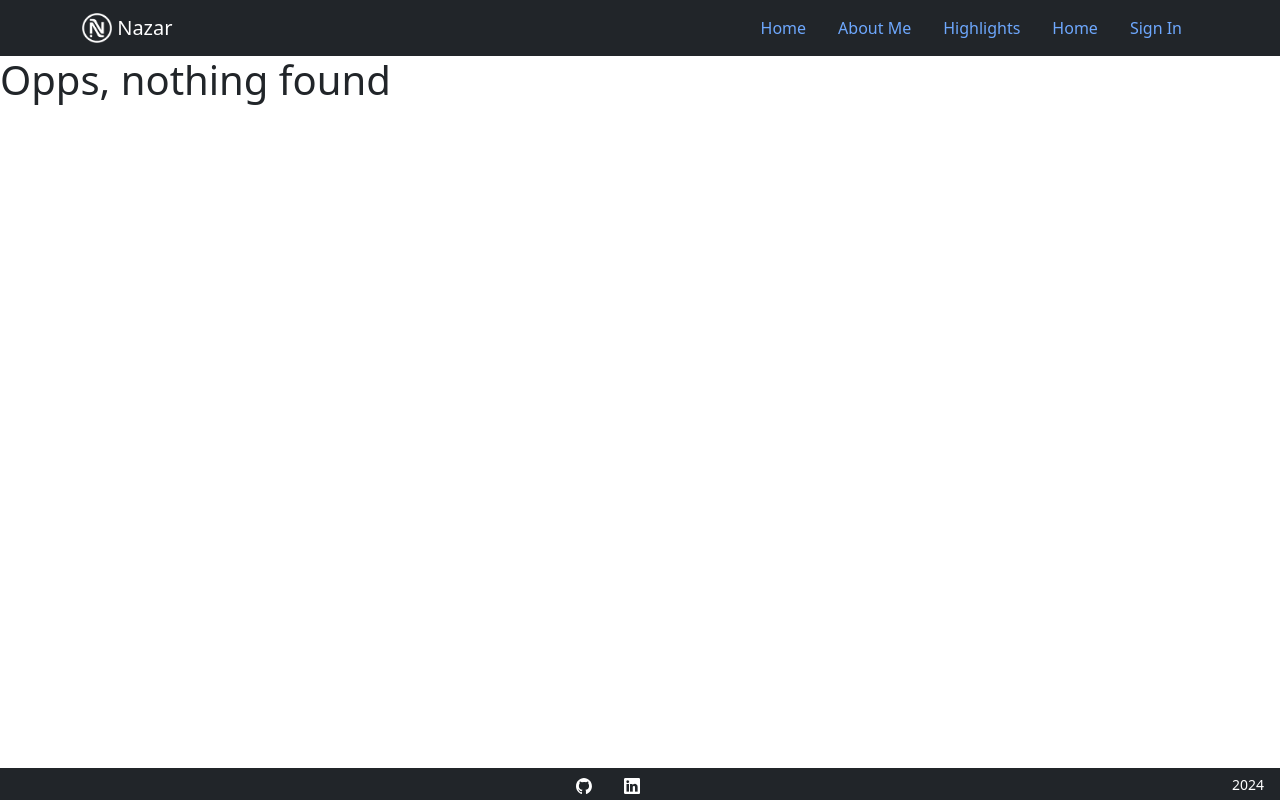
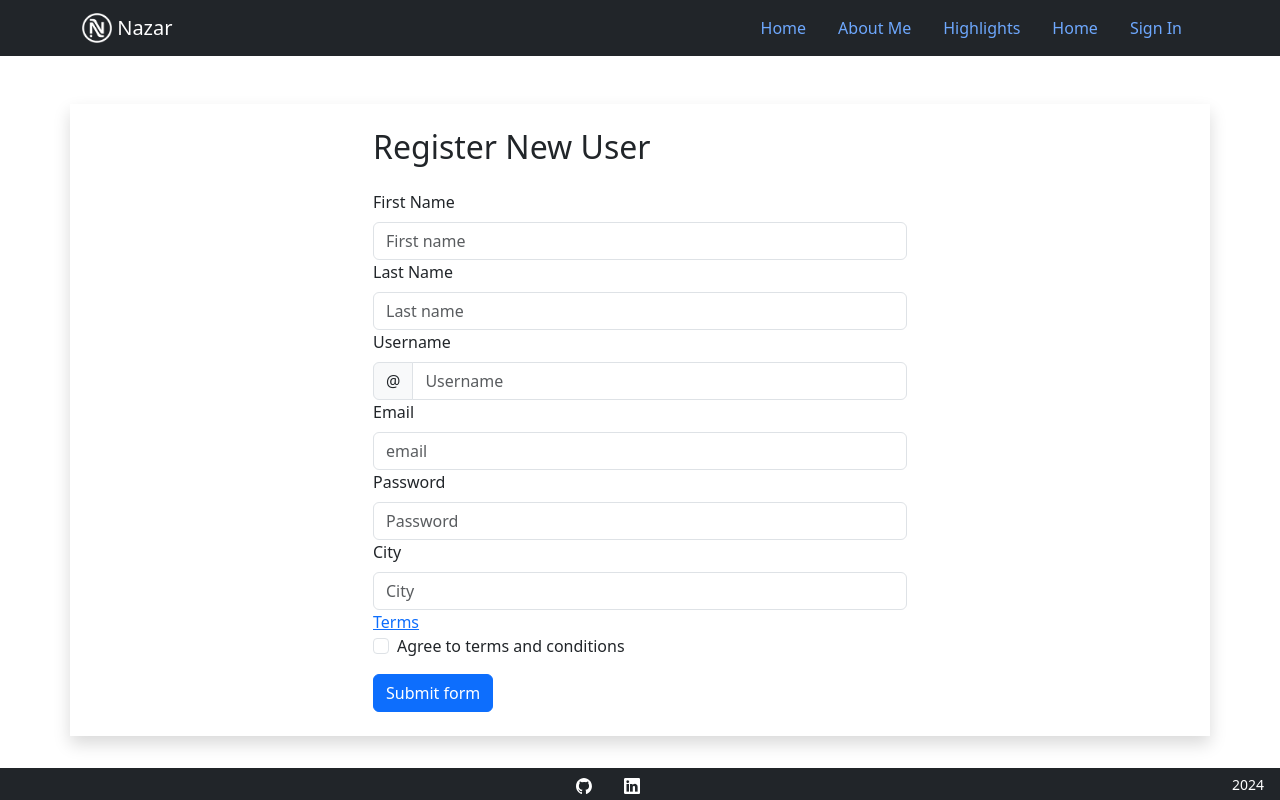
Before and after one commit to nnakapeliukh/personalSite, a React (Create React App) app: page /signup in a window 1280 px wide. Built offline with nearby package versions, Linux system fonts and the light colour scheme.

Commit message:
Add signup

```diff
--- a/src/App.tsx
+++ b/src/App.tsx
@@ -6,12 +6,19 @@ import NavigationBar from "./components/navBar";
 import MainPage from "./components/MainPage/mainPage";
 import NoPage from "./components/NoPage/NoPage";
 import { Routes, Route } from "react-router-dom";
+import SignIn from "./components/Auth/signIn";
+import 'bootstrap/dist/css/bootstrap.css';
+import SignUp from "./components/Auth/signup";
+import Terms from "./components/Auth/terms";
 
 function App() {
   return (
     <Routes>
       <Route path="/" element={<NavigationBar />}>
         <Route index element={<MainPage />} />
+        <Route path="signin" element={<SignIn />} />
+        <Route path="signup" element={<SignUp />} />
+        <Route path="terms" element={<Terms />} />
         <Route path="*" element={<NoPage />} />
       </Route>
     </Routes>
--- /dev/null
+++ b/src/components/Auth/signup.tsx
@@ -0,0 +1,177 @@
+// import { useState } from "react";
+import Button from "react-bootstrap/Button";
+import Col from "react-bootstrap/Col";
+import Form from "react-bootstrap/Form";
+import InputGroup from "react-bootstrap/InputGroup";
+import React from "react";
+import Container from "react-bootstrap/Container";
+import { Row } from "react-bootstrap";
+import { Link } from "react-router-dom";
+import axios from "axios";
+import * as formik from "formik";
+import * as yup from "yup";
+
+function SignUp() {
+  const { Formik } = formik;
+
+  const schema = yup.object().shape({
+    firstName: yup.string().required().min(3),
+    lastName: yup.string().required().min(3),
+    username: yup.string().required().min(5),
+    email: yup.string().required(),
+    password: yup.string().required().min(6),
+    city: yup.string().required(),
+    terms: yup.bool().required().oneOf([true], "Terms must be accepted"),
+  });
+
+  return (
+    <Container fluid="sm" className="shadow mt-5 p-4 s">
+      <Row className="justify-content-center">
+        <Col md={6}>
+          <h2 className="mb-4">Register New User</h2>
+
+          <Formik
+            validationSchema={schema}
+            onSubmit={async (data) => {
+              console.log(data);
+              // console.log("adding ", fname);
+              try {
+                const response = await axios.post(
+                  "http://localhost:3060/api/users",
+                  data
+                );
+
+                console.log(response);
+              } catch (error) {
+                console.log(error);
+              }
+            }}
+            initialValues={{
+              firstName: "",
+              lastName: "",
+              username: "",
+              email: "",
+              password: "",
+              city: "",
+              terms: false,
+            }}
+          >
+            {({ handleSubmit, handleChange, values, errors }) => (
+              <Form noValidate onSubmit={handleSubmit}>
+                <Form.Group controlId="validationFormikFisrtName">
+                  <Form.Label>First Name</Form.Label>
+                  <Form.Control
+                    type="text"
+                    placeholder="First name"
+                    name="firstName"
+                    value={values.firstName}
+                    onChange={handleChange}
+                    isInvalid={!!errors.firstName}
+                  />
+                  <Form.Control.Feedback type="invalid">
+                    {errors.firstName}
+                  </Form.Control.Feedback>
+                </Form.Group>
+
+                <Form.Group controlId="validationFormikLastName">
+                  <Form.Label>Last Name</Form.Label>
+                  <Form.Control
+                    type="text"
+                    placeholder="Last name"
+                    name="lastName"
+                    value={values.lastName}
+                    onChange={handleChange}
+                    isInvalid={!!errors.lastName}
+                  />
+                  <Form.Control.Feedback type="invalid">
+                    {errors.lastName}
+                  </Form.Control.Feedback>
+                </Form.Group>
+                <Form.Group as={Col} controlId="validationFormikUsername">
+                  <Form.Label>Username</Form.Label>
+                  <InputGroup hasValidation>
+                    <InputGroup.Text id="inputGroupPrepend">@</InputGroup.Text>
+                    <Form.Control
+                      type="text"
+                      placeholder="Username"
+                      aria-describedby="inputGroupPrepend"
+                      name="username"
+                      value={values.username}
+                      onChange={handleChange}
+                      isInvalid={!!errors.username}
+                    />
+                    <Form.Control.Feedback type="invalid">
+                      {errors.username}
+                    </Form.Control.Feedback>
+                  </InputGroup>
+                </Form.Group>
+                <Form.Group as={Col} controlId="validationFormik03">
+                  <Form.Label>Email</Form.Label>
+                  <Form.Control
+                    type="email"
+                    placeholder="email"
+                    name="email"
+                    value={values.email}
+                    onChange={handleChange}
+                    isInvalid={!!errors.email}
+                  />
+
+                  <Form.Control.Feedback type="invalid">
+                    {errors.email}
+                  </Form.Control.Feedback>
+                </Form.Group>
+                <Form.Group controlId="validationFormik04">
+                  <Form.Label>Password</Form.Label>
+                  <Form.Control
+                    type="password"
+                    placeholder="Password"
+                    name="password"
+                    value={values.password}
+                    onChange={handleChange}
+                    isInvalid={!!errors.password}
+                  />
+                  <Form.Control.Feedback type="invalid">
+                    {errors.password}
+                  </Form.Control.Feedback>
+                </Form.Group>
+                <Form.Group controlId="validationFormik05">
+                  <Form.Label>City</Form.Label>
+                  <Form.Control
+                    type="text"
+                    placeholder="City"
+                    name="city"
+                    value={values.city}
+                    onChange={handleChange}
+                    isInvalid={!!errors.city}
+                  />
+
+                  <Form.Control.Feedback type="invalid">
+                    {errors.city}
+                  </Form.Control.Feedback>
+                </Form.Group>
+                <Form.Group className="mb-3">
+                  <Link target="_blank" to={"../terms"}>
+                    Terms{" "}
+                  </Link>
+                  <Form.Check
+                    required
+                    name="terms"
+                    label="Agree to terms and conditions"
+                    onChange={handleChange}
+                    isInvalid={!!errors.terms}
+                    feedback={errors.terms}
+                    feedbackType="invalid"
+                    id="validationFormik0"
+                  />
+                </Form.Group>
+                <Button type="submit">Submit form</Button>
+              </Form>
+            )}
+          </Formik>
+        </Col>
+      </Row>
+    </Container>
+  );
+}
+
+export default SignUp;
```
Lines whose indentation alone changed are shown as unchanged.
